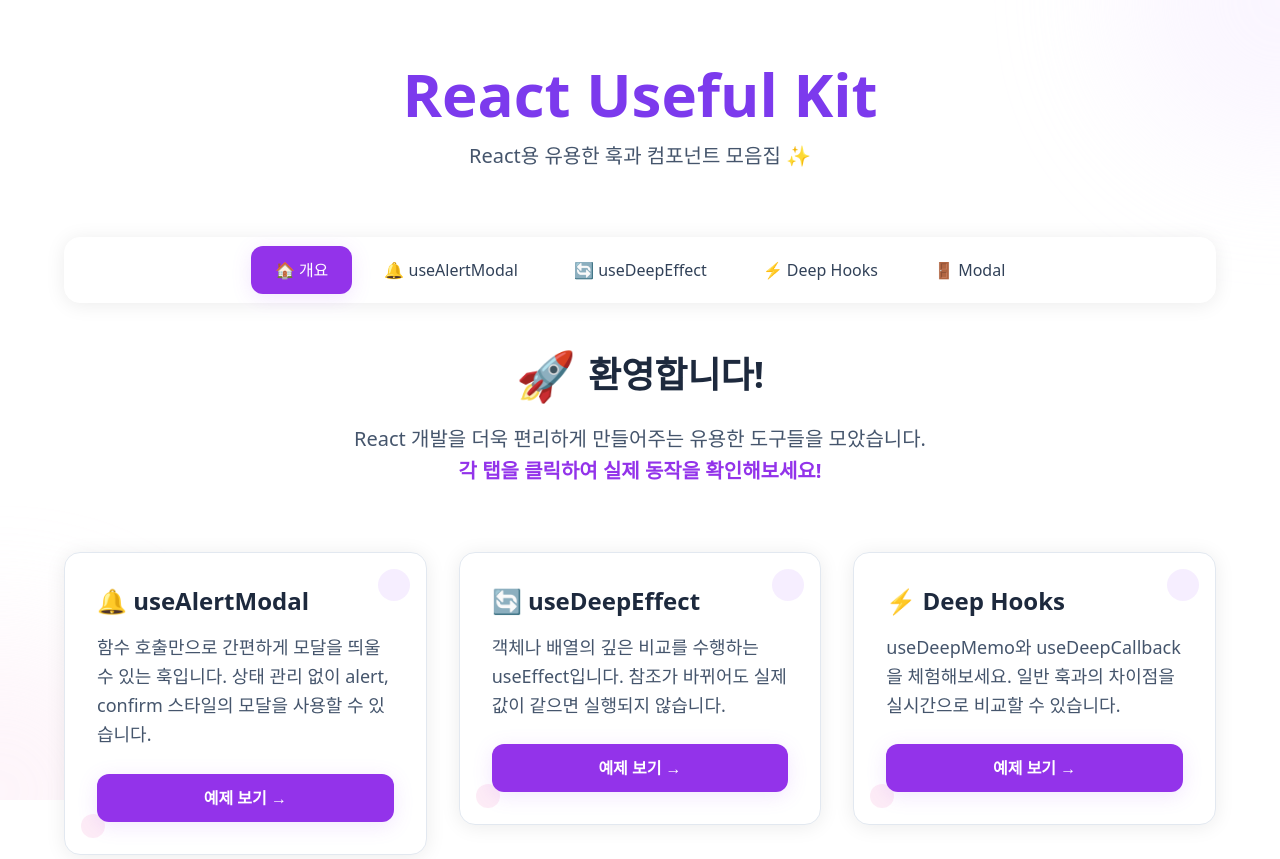
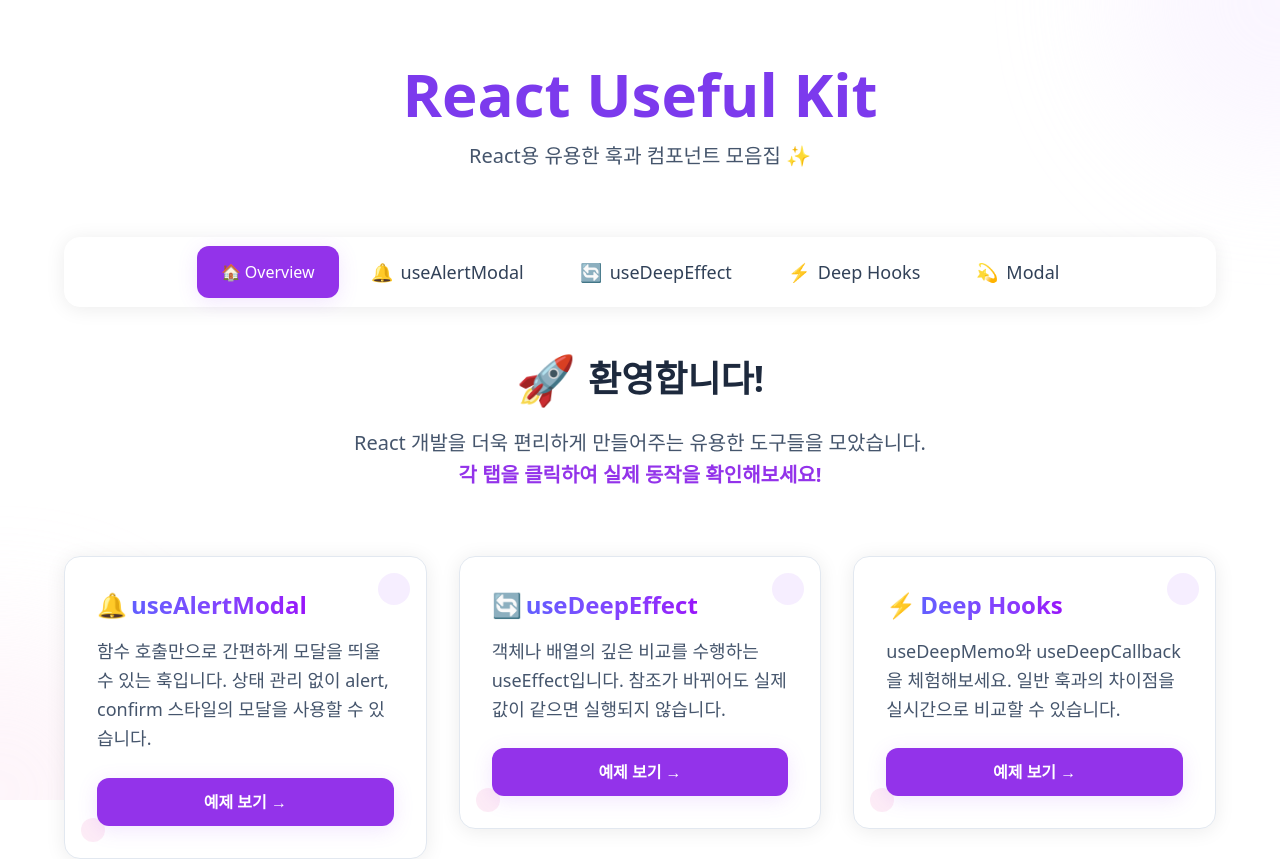
Before and after one commit to shlee9999/react-useful-kit-demo, a React (Vite) app: page / in a window 1280 px wide. Shown: the top 859 px of the page. Built offline with nearby package versions, Linux system fonts and the light colour scheme.

Commit message:
feat: App 컴포넌트 및 ExampleCard 개선, 예제 메타데이터에 아이콘 추가

```diff
--- a/src/App.tsx
+++ b/src/App.tsx
@@ -5,10 +5,15 @@ import examples from './examples';
 type TabType = 'overview' | keyof typeof examples;
 
 const tabs = [
-  { id: 'overview', label: '🏠 개요', component: null },
+  { id: 'overview', label: '🏠 Overview', component: null },
   ...Object.entries(examples).map(([key, example]) => ({
     id: key,
-    label: `${example.title}`,
+    label: (
+      <div className="flex items-center gap-2 text-lg">
+        <span>{example.icon}</span>
+        <span>{example.title}</span>
+      </div>
+    ),
     component: example.component,
   })),
 ] as const;
@@ -61,7 +66,7 @@ function App() {
                   className={`transform rounded-xl px-6 py-3 font-medium transition-all duration-300 hover:scale-105 ${
                     activeTab === tab.id
                       ? 'bg-primary-600 shadow-colored text-white'
-                      : 'hover:bg-primary-50 hover:text-primary-700 text-slate-700'
+                      : 'hover:bg-primary-100 hover:text-primary-700 text-slate-700'
                   }`}
                 >
                   {tab.label}
@@ -97,12 +102,7 @@ function App() {
               >
                 {Object.entries(examples).map(([key, example], index) => (
                   <div key={key} className="animate-fade-in" style={{ animationDelay: `${0.4 + index * 0.1}s` }}>
-                    <ExampleCard
-                      title={example.title}
-                      description={example.description}
-                      buttonText={example.buttonText}
-                      onClick={() => setActiveTab(key as TabType)}
-                    />
+                    <ExampleCard {...example} onClick={() => setActiveTab(key as TabType)} />
                   </div>
                 ))}
               </div>
--- a/src/components/ExampleCard.tsx
+++ b/src/components/ExampleCard.tsx
@@ -1,26 +1,25 @@
+import type { ExampleMeta } from '@/examples';
+
 export default function ExampleCard({
   title,
   description,
   buttonText,
+  icon,
   onClick,
-}: {
-  title: string;
-  description: string;
-  buttonText: string;
-  onClick: () => void;
-}) {
+}: ExampleMeta & { onClick: () => void }) {
   return (
     <div
-      className="group shadow-soft hover:shadow-colored-lg hover:border-primary-300 relative transform cursor-pointer rounded-2xl border border-slate-200 bg-white p-8 transition-all duration-300 hover:-translate-y-1"
+      className="group shadow-soft hover:border-primary-300 hover:shadow-colored-lg relative transform cursor-pointer rounded-2xl border border-slate-200 bg-white p-8 transition-all duration-300 hover:-translate-y-1"
       onClick={onClick}
     >
       {/* Background Color on Hover */}
-      <div className="bg-primary-50 absolute inset-0 rounded-2xl opacity-0 transition-opacity duration-300 group-hover:opacity-30"></div>
+      <div className="bg-primary-100 absolute inset-0 rounded-2xl opacity-0 transition-opacity duration-300 group-hover:opacity-30"></div>
 
       {/* Content */}
       <div className="relative z-10">
         <h3 className="font-display group-hover:text-primary-700 mb-4 text-2xl font-bold text-slate-800 transition-colors duration-300">
-          {title}
+          <span className="mr-1">{icon}</span>
+          <span className="bg-gradient-to-r from-indigo-500 to-purple-600 bg-clip-text text-transparent">{title}</span>
         </h3>
         <p className="mb-6 text-lg leading-relaxed text-slate-600">{description}</p>
         <button
--- a/src/examples/AlertModal/example.tsx
+++ b/src/examples/AlertModal/example.tsx
@@ -1,19 +1,11 @@
+import type { ExampleMeta } from '@/examples';
 import { useState } from 'react';
 import { useAlertModal } from 'react-useful-kit';
 
 /**
  * useAlertModal 훅의 사용 예제를 보여주는 컴포넌트입니다.
  */
-export default function AlertModalExample({
-  title,
-  description,
-  buttonText,
-}: {
-  title: string;
-  description: string;
-  buttonText: string;
-}) {
-  console.log(title, description, buttonText);
+export default function AlertModalExample({ title, description, icon }: ExampleMeta) {
   const { alert } = useAlertModal();
   const [log, setLog] = useState<string[]>([]);
 
@@ -73,9 +65,11 @@ export default function AlertModalExample({
 
   return (
     <>
-      <h2 className="mb-10 bg-gradient-to-r from-indigo-500 to-purple-600 bg-clip-text text-center text-3xl font-bold tracking-tight text-transparent md:text-4xl">
-        ✨ useAlertModal 예제
+      <h2 className="mb-10 flex items-center justify-center gap-2 text-center text-3xl font-bold tracking-tight md:text-4xl">
+        <span className="text-4xl">{icon}</span>
+        <span className="bg-gradient-to-r from-indigo-500 to-purple-600 bg-clip-text text-transparent">{title}</span>
       </h2>
+      <p className="mb-8 text-center text-lg whitespace-pre-line text-slate-600">{description}</p>
 
       {/* 테스트 버튼 섹션 */}
       <div className="mb-8 rounded-2xl border border-slate-200 bg-gradient-to-br from-slate-50 to-slate-100 p-6">
--- a/src/examples/AlertModal/meta.ts
+++ b/src/examples/AlertModal/meta.ts
@@ -1,6 +1,7 @@
 export default {
-  title: '🔔 useAlertModal',
-  description:
-    '함수 호출만으로 간편하게 모달을 띄울 수 있는 훅입니다. 상태 관리 없이 alert, confirm 스타일의 모달을 사용할 수 있습니다.',
+  title: 'useAlertModal',
+  description: `함수 호출만으로 간편하게 모달을 띄울 수 있는 훅입니다.
+    상태 관리 없이 alert, confirm 스타일의 모달을 사용할 수 있습니다.`,
   buttonText: '예제 보기 →',
+  icon: '🔔',
 };
--- a/src/examples/DeepEffect/meta.ts
+++ b/src/examples/DeepEffect/meta.ts
@@ -1,6 +1,7 @@
 export default {
-  title: '🔄 useDeepEffect',
+  title: 'useDeepEffect',
   description:
     '객체나 배열의 깊은 비교를 수행하는 useEffect입니다. 참조가 바뀌어도 실제 값이 같으면 실행되지 않습니다.',
   buttonText: '예제 보기 →',
+  icon: '🔄',
 };
--- a/src/examples/DeepHooks/meta.ts
+++ b/src/examples/DeepHooks/meta.ts
@@ -1,5 +1,6 @@
 export default {
-  title: '⚡ Deep Hooks',
+  title: 'Deep Hooks',
   description: 'useDeepMemo와 useDeepCallback을 체험해보세요. 일반 훅과의 차이점을 실시간으로 비교할 수 있습니다.',
   buttonText: '예제 보기 →',
+  icon: '⚡',
 };
--- a/src/examples/Modal/meta.ts
+++ b/src/examples/Modal/meta.ts
@@ -1,6 +1,7 @@
 export default {
-  title: '🚪 Modal',
+  title: 'Modal',
   description:
     '합성 컴포넌트 패턴으로 구현된 유연한 모달 컴포넌트입니다. 직관적인 API로 쉽게 모달을 구현할 수 있습니다.',
   buttonText: '예제 보기 →',
+  icon: '💫',
 };
```
Also changed, not shown: src/examples/index.ts (+6 -5 lines).
